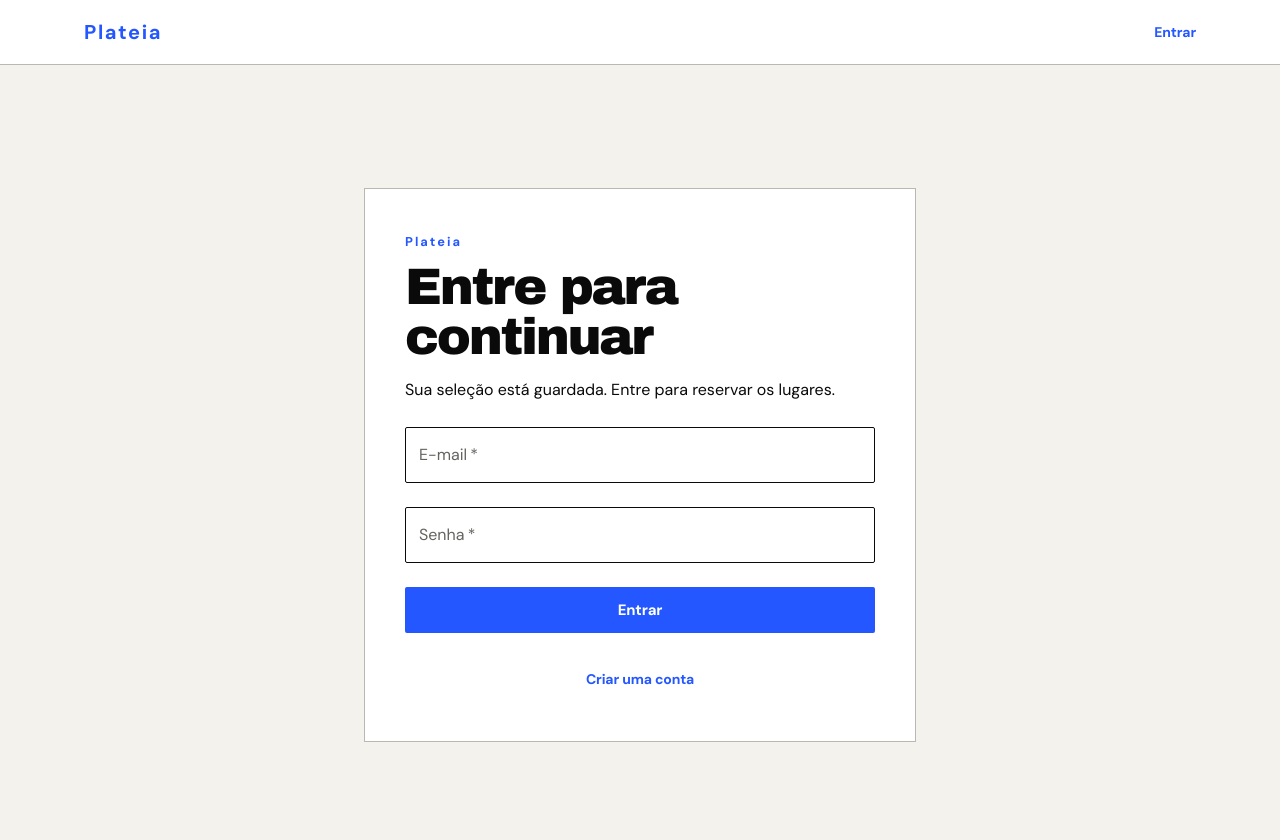
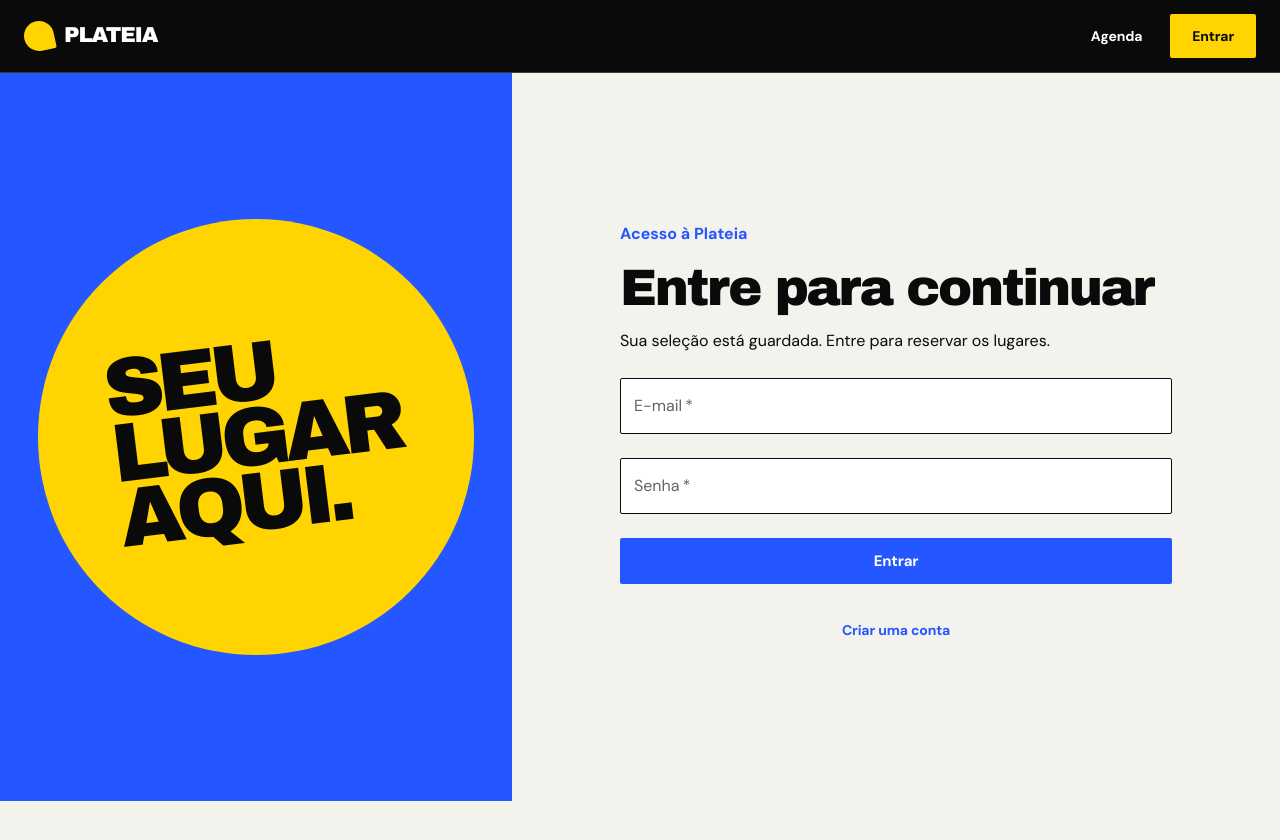
Before and after one commit to ArthurViniNunes/plateia, a React (Vite) app in the folder apps/web/: page /login in a window 1280 px wide. Shown: the top 840 px of the page. After the commit the page ends 801 px from the top, so only its background shows below. Built offline with nearby package versions, Linux system fonts and the light colour scheme; no server answers.

Commit message:
feat(web): redesign navigation and authentication flows

```diff
--- /dev/null
+++ b/apps/web/src/components/access-shell.tsx
@@ -0,0 +1,65 @@
+import { Box, Container, Typography } from "@mui/material";
+import type { ReactNode } from "react";
+
+export function AccessShell({ children }: { children: ReactNode }) {
+  return (
+    <Box
+      component="main"
+      sx={{
+        bgcolor: "background.default",
+        display: "grid",
+        gridTemplateColumns: {
+          xs: "1fr",
+          md: "minmax(360px, .8fr) minmax(520px, 1.2fr)",
+        },
+        minHeight: "calc(100vh - 72px)",
+      }}
+    >
+      <Box
+        aria-hidden="true"
+        sx={{
+          alignItems: "center",
+          bgcolor: "primary.main",
+          display: { xs: "none", md: "flex" },
+          justifyContent: "center",
+          overflow: "hidden",
+          p: 6,
+          position: "relative",
+        }}
+      >
+        <Box
+          sx={{
+            bgcolor: "secondary.main",
+            borderRadius: "50%",
+            height: "min(34vw, 470px)",
+            position: "absolute",
+            width: "min(34vw, 470px)",
+          }}
+        />
+        <Typography
+          sx={{
+            color: "text.primary",
+            fontFamily: '"Archivo Black", sans-serif',
+            fontSize: "clamp(3.5rem, 6.5vw, 7.5rem)",
+            letterSpacing: "-0.075em",
+            lineHeight: 0.78,
+            position: "relative",
+            transform: "rotate(-7deg)",
+          }}
+        >
+          SEU
+          <br />
+          LUGAR
+          <br />
+          AQUI.
+        </Typography>
+      </Box>
+
+      <Box sx={{ alignItems: "center", display: "flex", py: { xs: 6, md: 8 } }}>
+        <Container className="poster-reveal" maxWidth="sm">
+          {children}
+        </Container>
+      </Box>
+    </Box>
+  );
+}
--- a/apps/web/src/components/app-navigation.tsx
+++ b/apps/web/src/components/app-navigation.tsx
@@ -1,7 +1,7 @@
 import LogoutIcon from "@mui/icons-material/Logout";
 import { AppBar, Box, Button, Container, Toolbar } from "@mui/material";
 import { useEffect, useState } from "react";
-import { Link, useNavigate } from "react-router-dom";
+import { Link, useLocation, useNavigate } from "react-router-dom";
 
 import {
   clearAuthenticatedSession,
@@ -9,8 +9,48 @@
   subscribeToAuthenticatedSession,
 } from "../session/auth-session";
 
+function Brand() {
+  return (
+    <Box
+      aria-label="Plateia"
+      component={Link}
+      to="/"
+      sx={{
+        alignItems: "center",
+        display: "inline-flex",
+        gap: 1.25,
+        textDecoration: "none",
+      }}
+    >
+      <Box
+        aria-hidden="true"
+        sx={{
+          bgcolor: "secondary.main",
+          borderRadius: "50% 50% 6% 50%",
+          height: 30,
+          transform: "rotate(-12deg)",
+          width: 30,
+        }}
+      />
+      <Box
+        component="span"
+        sx={{
+          color: "common.white",
+          fontFamily: '"Archivo Black", sans-serif',
+          fontSize: { xs: "1.12rem", sm: "1.35rem" },
+          letterSpacing: "-0.055em",
+          lineHeight: 1,
+        }}
+      >
+        PLATEIA
+      </Box>
+    </Box>
+  );
+}
+
 export function AppNavigation() {
   const navigate = useNavigate();
+  const location = useLocation();
   const [user, setUser] = useState(() => readAuthenticatedUser());
 
   useEffect(() => {
@@ -21,45 +61,38 @@
 
   function handleLogout() {
     clearAuthenticatedSession();
+    void navigate("/login", { replace: true });
+  }
 
-    void navigate("/login", {
-      replace: true,
-    });
-  }
+  const accountLink =
+    user?.role === "CUSTOMER"
+      ? { label: "Meus ingressos", to: "/tickets" }
+      : user?.role === "ORGANIZER"
+        ? { label: "Gerenciar eventos", to: "/organizer/events" }
+        : user?.role === "GATEKEEPER"
+          ? { label: "Portaria", to: "/gate" }
+          : null;
 
   return (
     <AppBar
-      color="transparent"
       elevation={0}
-      position="static"
+      position="sticky"
       sx={{
-        bgcolor: "background.paper",
-        borderBottom: "1px solid",
-        borderColor: "divider",
+        bgcolor: "#0a0a0a",
+        borderBottom: "1px solid rgba(255,255,255,0.2)",
+        color: "common.white",
       }}
     >
-      <Container maxWidth="lg">
+      <Container maxWidth={false}>
         <Toolbar
           disableGutters
           sx={{
-            gap: 1,
+            gap: 2,
             justifyContent: "space-between",
-            minHeight: 72,
+            minHeight: { xs: 64, sm: 72 },
           }}
         >
-          <Button
-            aria-label="Plateia"
-            component={Link}
-            to="/"
-            sx={{
-              color: "primary.main",
-              fontSize: "1.25rem",
-              fontWeight: 800,
-              letterSpacing: "0.08em",
-            }}
-          >
-            Plateia
-          </Button>
+          <Brand />
 
           <Box
             component="nav"
@@ -67,39 +100,65 @@
             sx={{
               alignItems: "center",
               display: "flex",
-              flexWrap: "wrap",
-              gap: 1,
-              justifyContent: "flex-end",
+              gap: { xs: 0, sm: 1 },
             }}
           >
-            {user?.role === "CUSTOMER" && (
-              <Button component={Link} to="/tickets">
-                Meus ingressos
-              </Button>
-            )}
+            <Button
+              component={Link}
+              to="/"
+              sx={{
+                color:
+                  location.pathname === "/" ? "secondary.main" : "common.white",
+                display: { xs: "none", sm: "inline-flex" },
+              }}
+            >
+              Agenda
+            </Button>
 
-            {user?.role === "ORGANIZER" && (
-              <Button component={Link} to="/organizer/events">
-                Gerenciar eventos
-              </Button>
-            )}
-
-            {user?.role === "GATEKEEPER" && (
-              <Button component={Link} to="/gate">
-                Portaria
+            {accountLink && (
+              <Button
+                component={Link}
+                to={accountLink.to}
+                sx={{
+                  color: location.pathname.startsWith(accountLink.to)
+                    ? "secondary.main"
+                    : "common.white",
+                }}
+              >
+                {accountLink.label}
               </Button>
             )}
 
             {user ? (
               <Button
+                aria-label="Sair"
                 onClick={handleLogout}
                 startIcon={<LogoutIcon />}
+                sx={{ color: "common.white" }}
                 type="button"
               >
-                Sair
+                <Box
+                  component="span"
+                  sx={{ display: { xs: "none", sm: "inline" } }}
+                >
+                  Sair
+                </Box>
               </Button>
             ) : (
-              <Button component={Link} to="/login">
+              <Button
+                component={Link}
+                to="/login"
+                variant="contained"
+                sx={{
+                  bgcolor: "secondary.main",
+                  borderColor: "secondary.main",
+                  color: "secondary.contrastText",
+                  "&:hover": {
+                    bgcolor: "common.white",
+                    borderColor: "common.white",
+                  },
+                }}
+              >
                 Entrar
               </Button>
             )}
--- a/apps/web/src/pages/login-page.tsx
+++ b/apps/web/src/pages/login-page.tsx
@@ -3,8 +3,6 @@
   Box,
   Button,
   CircularProgress,
-  Container,
-  Paper,
   Stack,
   TextField,
   Typography,
@@ -14,6 +12,7 @@
 
 import { InvalidCredentialsError, login } from "../api/auth";
 import { createReservation } from "../api/reservations";
+import { AccessShell } from "../components/access-shell";
 import {
   clearPendingReservation,
   readPendingReservation,
@@ -105,26 +104,7 @@
   const registerPath = `/register?returnTo=${encodeURIComponent(returnTo)}`;
 
   return (
-    <Box
-      component="main"
-      sx={{
-        bgcolor: "background.default",
-        display: "grid",
-        minHeight: "100vh",
-        placeItems: "center",
-        py: 6,
-      }}
-    >
-      <Container maxWidth="sm">
-        <Paper
-          elevation={0}
-          square
-          sx={{
-            border: "1px solid",
-            borderColor: "divider",
-            p: { xs: 3, sm: 5 },
-          }}
-        >
+    <AccessShell>
       <Box
         component="form"
         onSubmit={(event) => {
@@ -132,22 +112,16 @@
         }}
       >
         <Stack spacing={3}>
-              <Box>
-                <Typography
-                  variant="overline"
-                  sx={{
-                    color: "primary.main",
-                    letterSpacing: "0.16em",
-                  }}
-                >
-                  Plateia
+          <Box sx={{ mb: 1 }}>
+            <Typography sx={{ color: "primary.main", fontWeight: 700 }}>
+              Acesso à Plateia
             </Typography>
 
-                <Typography component="h1" variant="h3" sx={{ mt: 1 }}>
+            <Typography component="h1" variant="h3" sx={{ mt: 2 }}>
               Entre para continuar
             </Typography>
 
-                <Typography color="text.secondary" sx={{ mt: 2 }}>
+            <Typography color="text.secondary" sx={{ maxWidth: 460, mt: 2 }}>
               Sua seleção está guardada. Entre para reservar os lugares.
             </Typography>
           </Box>
@@ -198,8 +172,6 @@
           </Button>
         </Stack>
       </Box>
-        </Paper>
-      </Container>
-    </Box>
+    </AccessShell>
   );
 }
--- a/apps/web/src/pages/register-page.tsx
+++ b/apps/web/src/pages/register-page.tsx
@@ -3,8 +3,6 @@
   Box,
   Button,
   CircularProgress,
-  Container,
-  Paper,
   Stack,
   TextField,
   Typography,
@@ -13,6 +11,7 @@
 import { Link, useNavigate, useSearchParams } from "react-router-dom";
 
 import { EmailAlreadyRegisteredError, register } from "../api/auth";
+import { AccessShell } from "../components/access-shell";
 
 function getSafeReturnTo(returnTo: string | null) {
   if (!returnTo || !returnTo.startsWith("/") || returnTo.startsWith("//")) {
@@ -65,26 +64,7 @@
   }
 
   return (
-    <Box
-      component="main"
-      sx={{
-        bgcolor: "background.default",
-        display: "grid",
-        minHeight: "100vh",
-        placeItems: "center",
-        py: 6,
-      }}
-    >
-      <Container maxWidth="sm">
-        <Paper
-          elevation={0}
-          square
-          sx={{
-            border: "1px solid",
-            borderColor: "divider",
-            p: { xs: 3, sm: 5 },
-          }}
-        >
+    <AccessShell>
       <Box
         component="form"
         onSubmit={(event) => {
@@ -92,24 +72,17 @@
         }}
       >
         <Stack spacing={3}>
-              <Box>
-                <Typography
-                  variant="overline"
-                  sx={{
-                    color: "primary.main",
-                    letterSpacing: "0.16em",
-                  }}
-                >
-                  Plateia
+          <Box sx={{ mb: 1 }}>
+            <Typography sx={{ color: "primary.main", fontWeight: 700 }}>
+              Primeira fila começa aqui
             </Typography>
 
-                <Typography component="h1" variant="h3" sx={{ mt: 1 }}>
+            <Typography component="h1" variant="h3" sx={{ mt: 2 }}>
               Crie sua conta
             </Typography>
 
-                <Typography color="text.secondary" sx={{ mt: 2 }}>
-                  Cadastre-se para reservar seus lugares e acessar seus
-                  ingressos.
+            <Typography color="text.secondary" sx={{ maxWidth: 460, mt: 2 }}>
+              Cadastre-se para reservar seus lugares e acessar seus ingressos.
             </Typography>
           </Box>
 
@@ -181,8 +154,6 @@
           </Button>
         </Stack>
       </Box>
-        </Paper>
-      </Container>
-    </Box>
+    </AccessShell>
   );
 }
```
Lines whose indentation alone changed are shown as unchanged.
